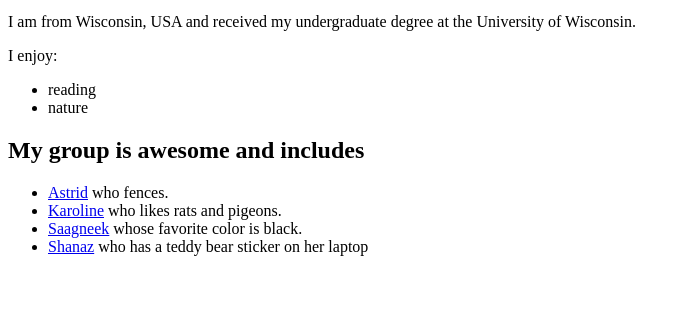
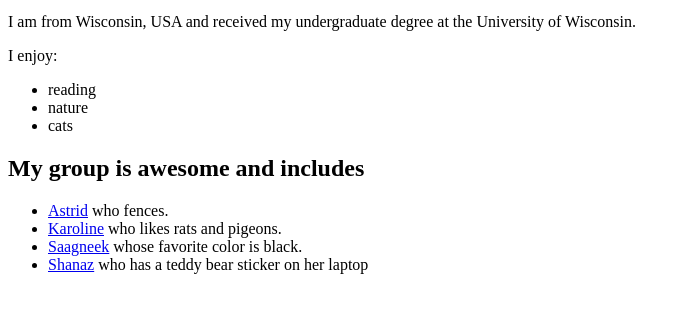
Before and after one commit to hestrey/INST0018_23-24_-uczchs1, a plain HTML site: page index.html in a window 1280 px wide. Shown: the part 101-414 px from the top of the page, without its empty margins (0-690 px from the left). Drawn offline with Linux system fonts and the light colour scheme.

Commit message:
Update index.html

```diff
--- a/index.html
+++ b/index.html
@@ -11,6 +11,7 @@
  <ul>
  <li>reading</li>
  <li>nature</li>
+ <li>cats</li>
  </ul>
  </p>
  <h2>My group is awesome and includes</h2>
```
